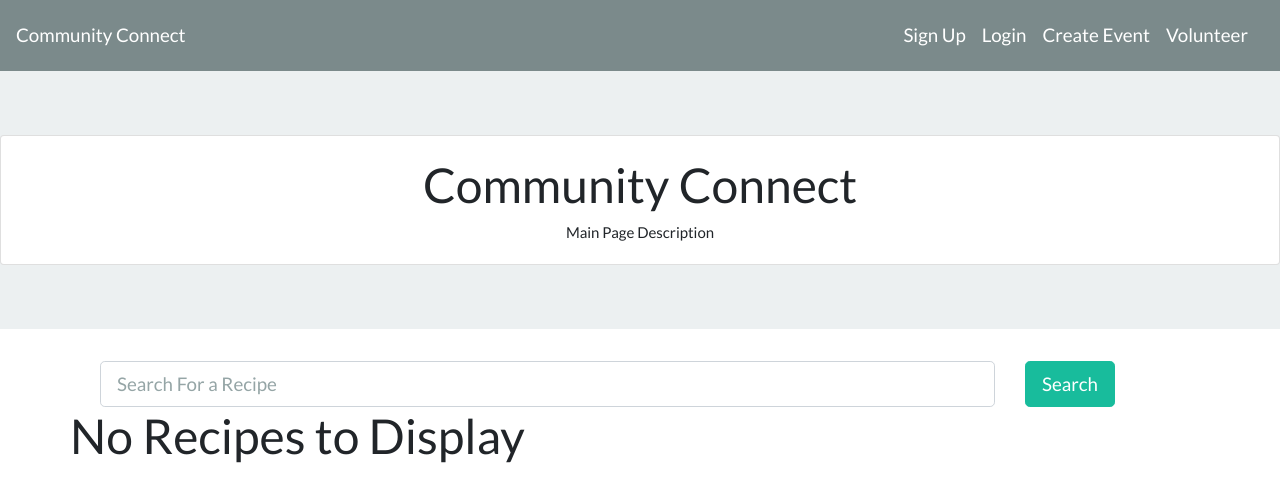
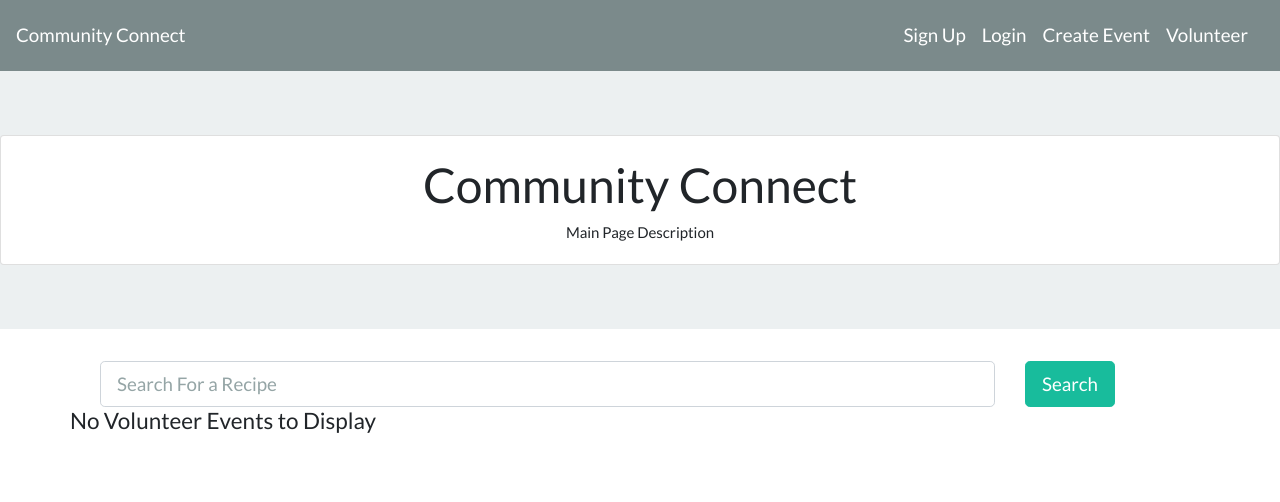
Before and after one commit to Kmrawert/TechTribeVolunteer, a React (Create React App) app in the folder client/: page / in a window 1280 px wide. Shown: the top 502 px of the page. Built offline with nearby package versions, Linux system fonts and the light colour scheme.

Commit message:
chages null text display

```diff
--- a/client/src/App.js
+++ b/client/src/App.js
@@ -73,7 +73,7 @@ class App extends Component {
           <Row>
             <Col size="xs-12">
               {!this.state.recipes.length ? (
-                <h1 className="text-center">No Recipes to Display</h1>
+                <h4 className="text-center">No Volunteer Events to Display</h4>
               ) : (
                 <ResultsList>
                   {this.state.recipes.map(recipe => {
```
